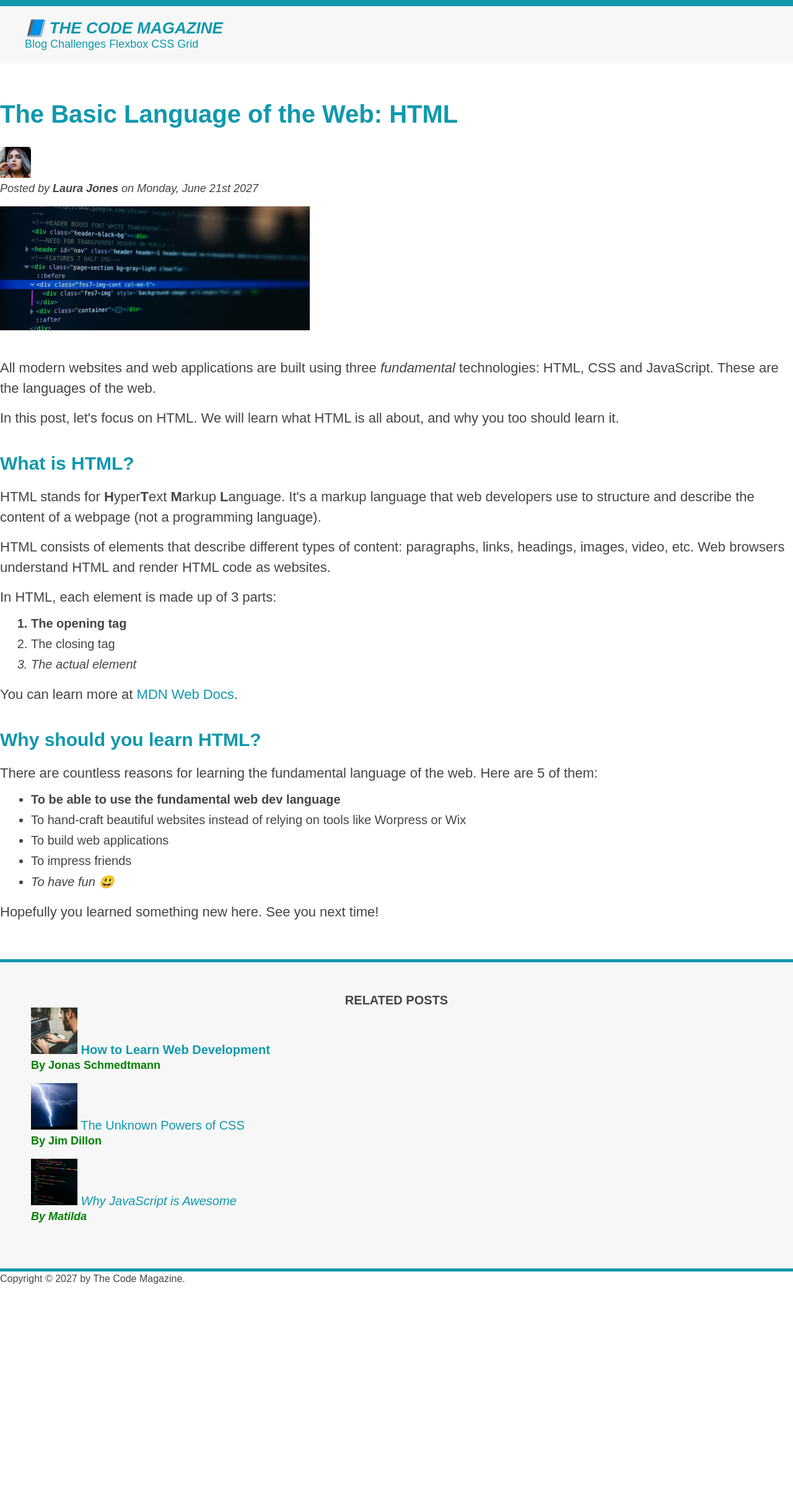
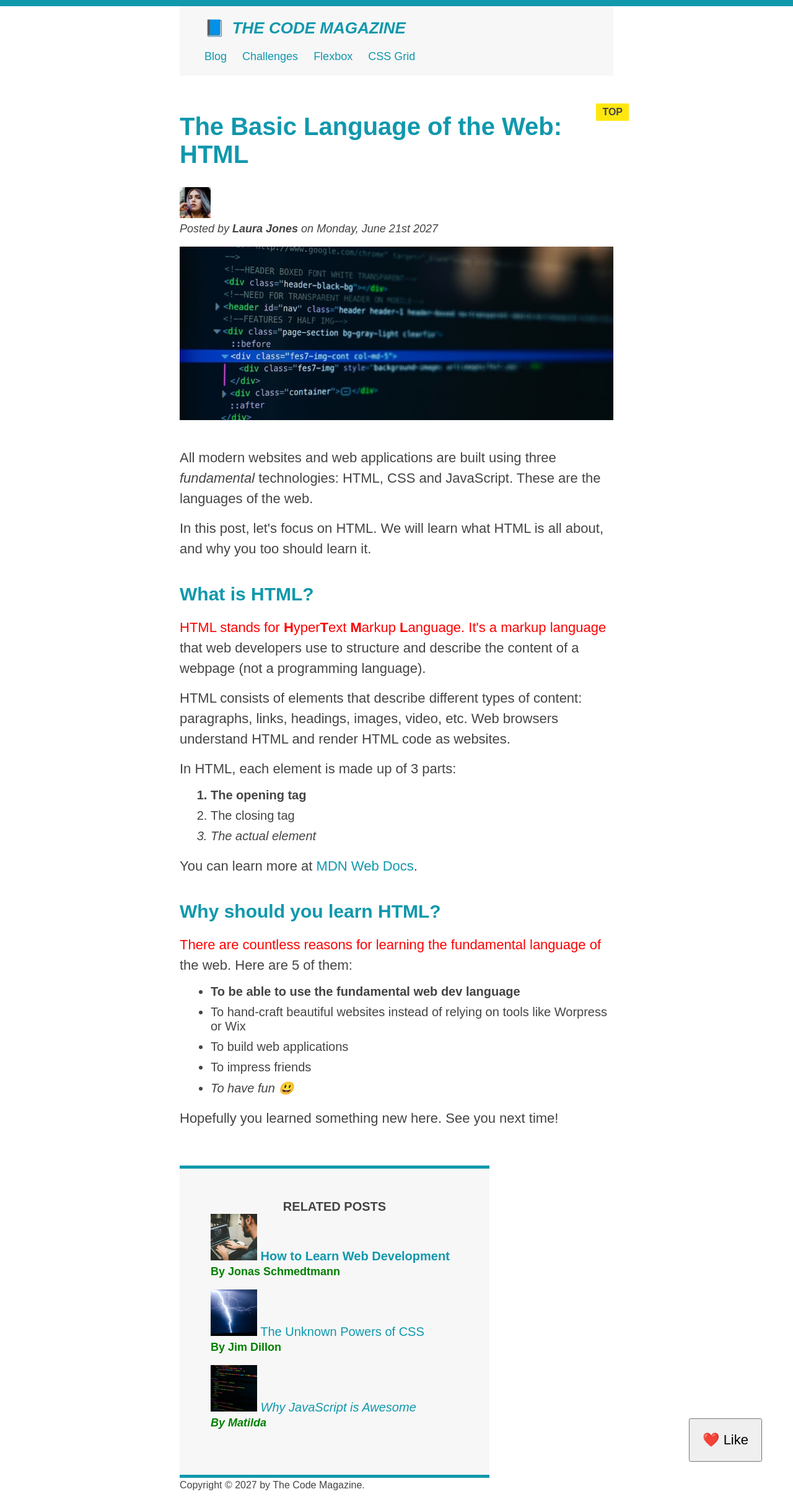
Before and after one commit to sam-nazarian/03-HtmlCssPractise, a plain HTML site: page 03-CSS-Fundamentals/index.html in a window 1280 px wide. Shown: the whole page at 62% size. Before the commit the page ends 2091 px from the top, so only its background shows below. Drawn offline with Linux system fonts and the light colour scheme.

```diff
--- /dev/null
+++ b/03-CSS-Fundamentals/38Challenge2/style.css
@@ -0,0 +1,138 @@
+* {
+    margin: 0;
+    padding: 0;
+}
+
+body {
+    font-family: sans-serif;
+    line-height: 1.4;
+}
+
+/* PRODUCT */
+.product {
+    border: 4px solid black;
+    width: 825px;
+    margin: 50px auto;
+
+    position: relative;
+}
+
+.product-title {
+    text-align: center;
+    font-size: 22px;
+    text-transform: uppercase;
+    background-color: #f7f7f7;
+    padding: 15px;
+}
+
+/* PRODUCT INFORMATION */
+.price {
+    font-size: 24px;
+}
+
+.shipping {
+    font-size: 12px;
+    text-transform: uppercase;
+    font-weight: bold;
+    color: #777;
+    margin-bottom: 20px;
+}
+
+.more-info:link, .more-info:visited {
+    color: black;
+    display: inline-block;
+    margin-bottom: 25px;
+}
+
+.more-info:hover, .more-info:active {
+    text-decoration: none;
+}
+
+/* PRODUCT DETAILS */
+.details-title {
+    text-transform: uppercase;
+    font-size: 16px;
+    margin-bottom: 15px;
+    /*margin-top: 20px;*/
+}
+
+.details-list {
+    list-style: square;
+    margin-left: 20px;
+}
+
+.details-list li {
+    margin-bottom: 10px;
+}
+
+/* BUTTON */
+.add-cart {
+    background-color: #000;
+    border: none;
+    color: #fff;
+    font-size: 20px;
+    text-transform: uppercase;
+    cursor: pointer;
+    padding: 15px;
+    width: 100%;
+    border-top: 4px solid black;
+}
+
+.add-cart:hover {
+    color: #000;
+    background-color: #fff;
+}
+
+.sale-tag {
+    background-color: red;
+    color: white;
+    font-size: 12px;
+
+    text-align: center;
+    /* good rule for horizontal padding to be double the vertical */
+    padding: 1px 12px;
+    position: absolute;
+    top: -12px;
+    left: -30px;
+    letter-spacing: 2px;
+
+    font-weight: bold;
+}
+
+
+/* since for every single li we were making a box, then just add a class color with multiple divs */
+.color {
+    display: inline-block;
+    padding: 10px;
+    margin-right: 5px;
+}
+.color-black{
+    background-color: black;
+}
+.color-blue{
+    background-color: blue;
+}
+.color-red{
+    background-color: red;
+}
+.color-yellow{
+    background-color: yellow;
+}
+.color-green{
+    background-color: lawngreen;
+}
+.color-brown{
+    background-color: saddlebrown;
+}
+
+
+/* DIV BETTER THAN LI, as LI is too complex*/
+/*.color-container{*/
+/*    margin-bottom: 10px;*/
+/*    !*margin-left: 5px;*!*/
+/*}*/
+/*.color-container li{*/
+/*    display: inline-block;*/
+/*    padding: 10px;*/
+/*    margin-right: 5px;*/
+/*}*/
--- a/03-CSS-Fundamentals/index.html
+++ b/03-CSS-Fundamentals/index.html
@@ -2,7 +2,7 @@
 <html lang="en">
 <head>
     <meta charset="UTF-8"/>
-    <link href="style.css" rel="stylesheet"/>
+    <link href="style35.css" rel="stylesheet"/>
     <title>The Basic Language of the Web: HTML</title>
 
 
@@ -16,14 +16,8 @@
 </head>
 
 <body>
-<!--
-<h1>The Basic Language of the Web: HTML</h1>
-<h2>The Basic Language of the Web: HTML</h2>
-<h3>The Basic Language of the Web: HTML</h3>
-<h4>The Basic Language of the Web: HTML</h4>
-<h5>The Basic Language of the Web: HTML</h5>
-<h6>The Basic Language of the Web: HTML</h6>
--->
+
+<div class="container">
     <header class="main-header">
         <!-- inline css: style="color: blue" -->
         <h1>📘 The Code Magazine</h1>
@@ -55,8 +49,10 @@
                     alt="HTML code on a screen"
                     width="500"
                     height="200"
+                    class="post-img"
             />
 
+            <button >❤️ Like</button>
         </header>
 
         <p>
@@ -130,13 +126,13 @@
                         src="img/related-1.jpg"
                         alt="Person programming"
                         width="75"
-                    width="75"
+                        height="75"
                 />
                 <a href="#">How to Learn Web Development</a>
                 <p class="related-author">By Jonas Schmedtmann</p>
             </li>
             <li>
-            <img src="img/related-2.jpg" alt="Lightning" width="75" heigth="75"/>
+                <img src="img/related-2.jpg" alt="Lightning" width="75" height="75"/>
                 <a href="#">The Unknown Powers of CSS</a>
                 <p class="related-author">By Jim Dillon</p>
             </li>
@@ -159,5 +155,8 @@
             Copyright &copy; 2027 by The Code Magazine.
         </p>
     </footer>
+
+</div>
+
 </body>
 </html>
--- /dev/null
+++ b/03-CSS-Fundamentals/style35.css
@@ -0,0 +1,256 @@
+* {
+    margin: 0;
+    padding: 0;
+}
+
+/* PAGE SECTIONS */
+nav{
+    font-size: 18px;
+    /*text-align: center; !* works because its children are inline, so they don't occupy the entire line *!*/
+}
+
+body{
+    color: #444;
+    font-family: sans-serif;
+
+    border-top: 10px solid #1098ad;
+
+    position: relative;
+    /*width: 700px;*/
+}
+
+.container {
+    width: 700px;
+
+    /*nothing to do with inheritance, child elm can't be wider than parent elm*/
+    /* Margin on left & right must be exact same, browser automatically change to be the same value */
+    margin: 0 auto;
+    /*position: relative;*/
+
+}
+
+.main-header{
+    background-color: #f7f7f7;
+    padding: 20px 40px;
+
+    margin-bottom: 60px;
+
+    /* don't usually add fixed height, cause it doesn't change/expand to fit content  */
+    /*height: 80px; !* not actual height need to add borders to get real height, this doesn't make the text vertically centred *!*/
+}
+
+.post-header{
+    margin-bottom: 40px;
+}
+
+article{
+    margin-bottom: 60px;
+}
+
+aside {
+    background-color: #f7f7f7;
+
+    /* short-hand property, 1 property to define 3 different properties */
+    border-top: 5px solid #1098ad;
+    border-bottom: 5px solid #1098ad;
+    padding: 50px 0;
+    width: 500px; /* Changes width of content */
+}
+
+
+/* SMALLER ELEMENTS */
+h1,h2,h3{
+    color: #1098ad;
+}
+
+
+
+h1{
+    font-size: 26px;
+
+    text-transform: uppercase;
+    font-style: italic;
+}
+
+h2{
+    font-size: 40px;
+    margin-bottom: 30px;
+}
+
+h3{
+    font-size: 30px;
+    margin-bottom: 20px;
+    margin-top: 40px;
+}
+
+h4{
+    font-size: 20px;
+    text-transform: uppercase;
+
+    text-align: center;
+}
+
+p{
+    font-size: 22px;
+
+    line-height: 1.5;
+    margin-bottom: 15px;
+
+    /*display: inline;*/
+}
+
+ul,ol{
+    margin-left: 50px;
+    margin-bottom: 20px;
+}
+
+li{
+    /* default font-size is 16px */
+    font-size: 20px;
+    margin-bottom: 10px;
+}
+
+li:last-child{
+    /*0 has NO unit */
+    margin-bottom: 0;
+}
+
+#author{
+    font-style: italic;
+    font-size: 18px;
+}
+
+#copyright {
+    font-size: 16px;
+}
+
+.related-author {
+    color: green;
+    font-size: 18px;
+    font-weight: bold;
+}
+
+.related {
+    list-style: none;
+}
+
+body {
+}
+
+li:first-child{
+    font-weight: bold;
+}
+
+li:last-child{
+    font-style: italic;
+}
+
+li:nth-child(even){
+    /*color: red;*/
+}
+
+a:link {
+    color: #1098ad;
+    text-decoration: none;
+    /*text-align: center;*/
+}
+
+a:visited {
+    color: #1098ad;
+}
+
+a:hover {
+    color: orangered;
+    font-weight: bold;
+    text-decoration: underline wavy orangered;
+}
+
+a:active {
+    background-color: black;
+    font-style: italic;
+}
+
+.post-img {
+    width: 100%; /* percentage of width of parent container */
+    height: auto; /* overwrites the attributes in html */
+
+    /*padding: 100px;*/
+}
+
+/* a:link is unvisited link */
+nav a:link{
+    /*background-color: orangered;*/
+    /*padding: 20px;*/
+    /*margin: 20px;*/
+
+    /*height: 1000px;*/
+    /*width: 1000px;*/
+    margin-top: 20px;
+    margin-right: 20px;
+
+    display: inline-block;
+}
+
+nav a:link:last-child{
+    margin-right: 0;
+}
+
+button{
+    font-size: 22px;
+    padding: 20px;
+    cursor: pointer;
+
+    position: absolute;
+    bottom: 50px;
+    right: 50px;
+
+    /*top: 50px;*/
+    /*left: 50px;*/
+    /* Counting from the top 50px (so it's going down from that point)*/
+    /* Positioned based on the view port */
+}
+
+/* pseudo element - not an actual elm in html, but acts as if it was an actual alm in html */
+h1::first-letter{
+    font-style: normal;
+    margin-right: 5px;
+}
+
+/* style the p that immediately follows after h3 */
+/* + is Adjacent sibling - which is the sibling elm that comes after h3 */
+h3 + p::first-line{
+    color: red;
+}
+
+
+h2{
+    /*background-color: orange;*/
+    position: relative;
+}
+/* add last child of h2 elm*/
+h2::after {
+    content: "TOP";
+    background-color: #ffe70e;
+    color: #444;
+    font-size: 16px;
+    font-weight: bold;
+    /* By default it is inline */
+    display: inline-block;
+    padding: 5px 10px;
+    position: absolute;
+    top: -15px;
+    right: -25px;
+}
+
+
+/*h2::first-letter {*/
+/*    font-size: 45px;*/
+/*    font-style: normal;*/
+/*}*/
+
+
+/* Higher selector specifity numbers, that are on the left side will be prioritized first*/
+/*.main-header nav a:link{*/
+/*    color: red;*/
+/*    margin-top: 300px;*/
+/*}*/
--- a/04-CSS-Layouts/style.css
+++ b/04-CSS-Layouts/style.css
@@ -277,51 +277,60 @@
 
 /* img to be taken out of document flow, but other elm will float around it*/
 /* as if img isn't even on the page, doesn't effect surrounding elms (when it comes to height)*/
-.author-img{
-  float: left;
-  margin-bottom: 20px;
-}
-
-.author{
-  /*padding-left: 80px;*/
-  margin-top: 10px;
-  float: left;
-  margin-left: 20px;
-}
 
 
-/*collapsing elm, the header's height has collapsed, REMEMBER, floated means as if they were not in the page (when it comes to height)*/
-h1{
-  float: left;
-}
-nav{
-  float: right;
-}
+/*.author-img{*/
+/*  float: left;*/
+/*  margin-bottom: 20px;*/
+/*}*/
 
-/*.clear{*/
+/*.author{*/
+/*  !*padding-left: 80px;*!*/
+/*  margin-top: 10px;*/
+/*  float: left;*/
+/*  margin-left: 20px;*/
+/*}*/
+
+
+/*!*collapsing elm, the header's height has collapsed, REMEMBER, floated means as if they were not in the page (when it comes to height)*!*/
+/*h1{*/
+/*  float: left;*/
+/*}*/
+/*nav{*/
+/*  float: right;*/
+/*}*/
+
+/*!*.clear{*!*/
+/*!*  clear: both;*!*/
+/*!*}*!*/
+
+/*.clearfix::after{*/
+/*  content: '';*/
+/*  !* clearing only works on block elms *!*/
+/*  display: block;*/
 /*  clear: both;*/
 /*}*/
 
-.clearfix::after{
-  content: '';
-  /* clearing only works on block elms */
-  display: block;
-  clear: both;
+/*article{*/
+/*  !*background-color: green;*!*/
+/*  width: 825px;*/
+/*  float: left;*/
+/*}*/
+
+/*aside{*/
+/*  !*background-color: red;*!*/
+/*  width: 300px;*/
+/*  float: right;*/
+/*}*/
+
+/*footer{*/
+/* !*background-color: yellow;*!*/
+/*  clear: both;*/
+/*}*/
+
+
+/* USING FLEXBOX */
+
+.main-header{
+  display: flex;
 }
-
-article{
-  /*background-color: green;*/
-  width: 825px;
-  float: left;
-}
-
-aside{
-  /*background-color: red;*/
-  width: 300px;
-  float: right;
-}
-
-footer{
- /*background-color: yellow;*/
-  clear: both;
-}
```
Also changed, not shown: 03-CSS-Fundamentals/38Challenge2/index.html (added, +55 -0 lines), 04-CSS-Layouts/css-grid.html (+1 -1 lines), 04-CSS-Layouts/flexbox.html (+40 -1 lines), 04-CSS-Layouts/index.html (+2 -2 lines). Lines whose indentation alone changed are shown as unchanged.
